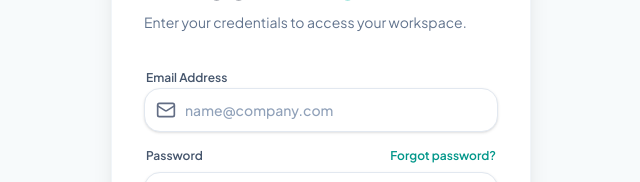
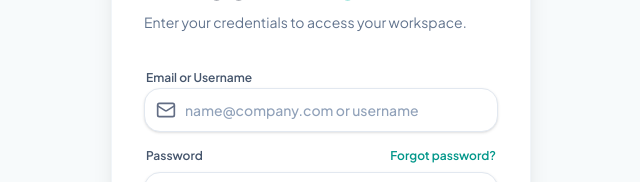
Before and after one commit to l9rins/trademate-crm, a React (Vite) app in the folder frontend/: page /login in a window 1280 px wide. Shown: the part 205-387 px from the top of the page, without its empty margins (319-959 px from the left). Built offline with nearby package versions, Linux system fonts and the light colour scheme; no server answers.

Commit message:
Fix: Allow login with email or username (dual-lookup authentication)

```diff
--- a/frontend/src/pages/Login.jsx
+++ b/frontend/src/pages/Login.jsx
@@ -41,7 +41,7 @@ export default function Login() {
             password: '',
         },
         validationSchema: Yup.object({
-            username: Yup.string().required('Username is required'),
+            username: Yup.string().required('Email or username is required'),
             password: Yup.string().required('Password is required'),
         }),
         onSubmit,
@@ -71,7 +71,7 @@ export default function Login() {
                     <form onSubmit={formik.handleSubmit} className="space-y-5">
                         <div className="space-y-4">
                             <div className="space-y-2">
-                                <Label htmlFor="username" className="text-xs font-semibold text-slate-600 pl-0.5">Email Address</Label>
+                                <Label htmlFor="username" className="text-xs font-semibold text-slate-600 pl-0.5">Email or Username</Label>
                                 <div className="relative group">
                                     <div className="absolute left-3 top-3 h-5 w-5 text-muted-foreground group-focus-within:text-teal-500 transition-colors pointer-events-none">
                                         <Mail className="h-5 w-5" />
@@ -79,7 +79,7 @@ export default function Login() {
                                     <Input
                                         id="username"
                                         type="text"
-                                        placeholder="name@company.com"
+                                        placeholder="name@company.com or username"
                                         className="h-11 bg-white border-slate-200 rounded-lg pl-10 focus:ring-teal-500 focus:border-teal-500 transition-all font-medium text-slate-900 placeholder:text-slate-400"
                                         {...formik.getFieldProps('username')}
                                     />
```
Also changed, not shown: 2 other files (tests, documents, lock files or other folders).
